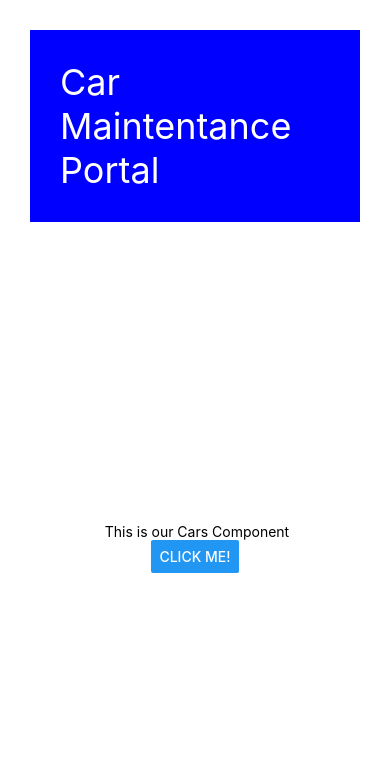
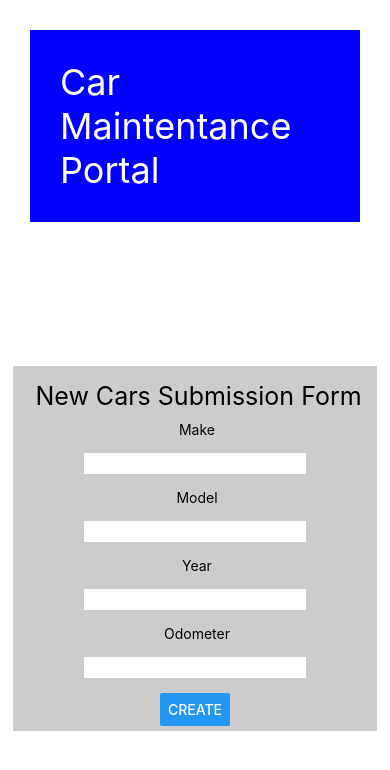
Before and after one commit to palmex/carfrontend101122, a React Native app: screen / in a window 390 px wide. Shown: the top 770 px of the page. Built offline with nearby package versions, Linux system fonts and the light colour scheme.

Commit message:
added submit form

```diff
--- a/App.js
+++ b/App.js
@@ -7,7 +7,8 @@ export default function App() {
   return (
     <View style={styles.container}>
       <Text style={styles.title}>Car Maintentance Portal</Text>
-      <Cars></Cars>
+
+      <Cars buttonColor={"#967334"}></Cars>
       <StatusBar style="auto" />
     </View>
   );
--- a/components/Cars.js
+++ b/components/Cars.js
@@ -1,5 +1,5 @@
 // import statements
-import { StyleSheet, Text, View, Button } from 'react-native';
+import { StyleSheet, Text, View, Button, TextInput } from 'react-native';
 import React from "react";
 
 // define component
@@ -9,7 +9,12 @@ export default class Cars extends React.Component {
         super(props);
         this.state = {
             stateBool: true,
-            buttonTitle: "Click Me!"
+            buttonTitle: "Click Me!",
+            buttonColor: this.props.buttonColor,
+            make: "",
+            model: "",
+            year: "",
+            odometer: ""
         }
     }
 
@@ -20,18 +25,31 @@ export default class Cars extends React.Component {
         else{
             this.setState({buttonTitle: "Click Me!"})
         }
+
         this.setState({stateBool: !this.state.stateBool})
 
-
-        console.log("Button Pressed: ", this.state.stateBool)
+        console.log(this.props.buttonColor, "Button Pressed: ", this.state.stateBool)
     }
 
     render(){
         console.log("render")
         return(
             <View style={styles.container}>
-            <Text> This is our Cars Component</Text>
-            <Button title={this.state.buttonTitle} onPress={this.doSomething}></Button>
+                <View style={styles.form}>
+                    <Text style={styles.title}> New Cars Submission Form</Text>
+
+                    <Text> Make</Text>
+                    <TextInput style={styles.textinput}></TextInput>
+                    <Text> Model</Text>
+                    <TextInput style={styles.textinput}></TextInput>
+                    <Text> Year</Text>
+                    <TextInput style={styles.textinput}></TextInput>
+                    <Text> Odometer</Text>
+                    <TextInput style={styles.textinput}></TextInput>
+
+                    <Button title="Create"></Button>
+                </View>
+            {/* <Button title={this.state.buttonTitle} onPress={this.doSomething} color={this.state.buttonColor}></Button> */}
             </View>
         )
     }
@@ -42,8 +60,24 @@ export default class Cars extends React.Component {
 const styles = StyleSheet.create({
     container: {
       flex: 1,
+      padding: "5px",
       backgroundColor: '#fff',
       alignItems: 'center',
       justifyContent: 'center',
     },
+    form: {
+        padding: "5px",
+        backgroundColor: '#ccc',
+        alignItems: 'center',
+        justifyContent: 'center',
+      },
+      title: {
+        fontSize: "25px",
+        margin: "10px"
+      },
+      textinput:{
+        backgroundColor: "white",
+        padding: "2px",
+        margin: "15px"
+      }
 })
```
